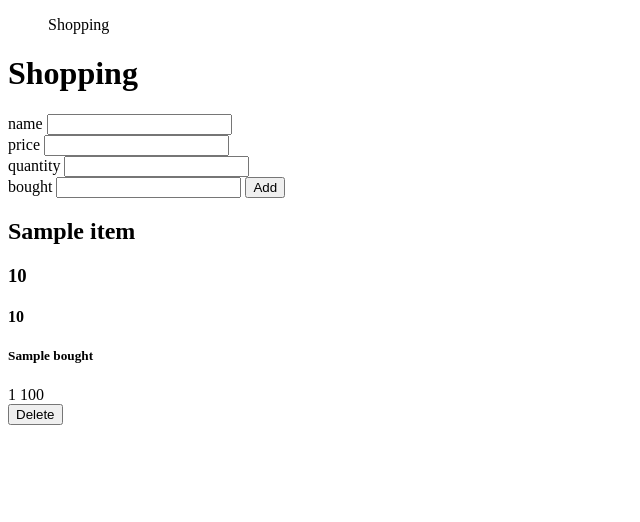
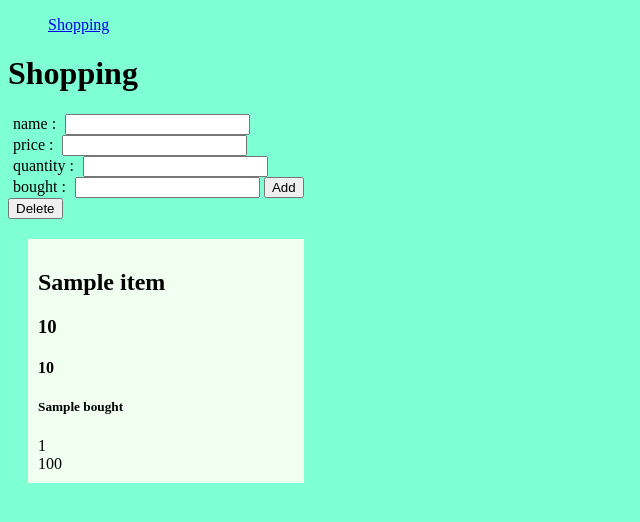
Before and after one commit to Amna25/weekend_3-HW, a Python web app: template templates/index.html in a window 1280 px wide. Shown: the top 522 px of the page, without its empty margins (0-640 px from the left). Run offline with Jinja, Linux system fonts and the light colour scheme; the template is opened without the code that fills it: most values are stand-ins (such as "Sample title", 1, 10 or a date in 2020).

Commit message:
css done

```diff
--- /dev/null
+++ b/static/main.css
@@ -0,0 +1,18 @@
+body{
+    background-color: aquamarine;
+}
+.form-inline label{
+    margin:5px;
+}
+.form-inline label:after{
+    content:" :";
+}
+
+.item {
+    display:inline-block;
+    flex-flow:column wrap ;
+    width: 20vw;
+    background-color:honeydew;
+    padding:10px;
+    margin:20px;
+}
--- a/templates/base.html
+++ b/templates/base.html
@@ -1,7 +1,7 @@
 <!DOCTYPE html>
 <html lang="en">
 <head>
-
+    <link rel="stylesheet" href="{{ url_for('static', filename='main.css') }}">
     <meta charset="UTF-8">
     <meta http-equiv="X-UA-Compatible" content="IE=edge">
     <meta name="viewport" content="width=device-width, initial-scale=1.0">
@@ -9,7 +9,7 @@
 </head>
 <body>
     <ul>
-        <a herf="/items">Shopping</a>
+        <a href="/items">Shopping</a>
 
     </ul>
     {% block content %}
--- a/templates/index.html
+++ b/templates/index.html
@@ -2,7 +2,7 @@
 {% block content %}
 <h1>Shopping</h1>
 
-<form action="/items" method="post">
+<form class="form-inline" action="/items" method="post">
     <label for="name">name</label>
     <input type="text" name="name" id="name"><br>
     <label for="price">price</label>
@@ -13,30 +13,26 @@
     <input type="text" name="bought" id="bought">
     <input type="submit" value="Add">
 </form>
+<form class="form-inline" action="/items/delete{{ items.name }}" method="POST">
+    <input type="submit"  value="Delete">
+</form>
 
-<!-- <div class="item-container"> -->
+<div class="item-container">
 {% for item in items %}
-<!-- <div class="items"> -->
+<div class="item">
 <h2>{{item.name}} </h2>
 <h3>{{item.price}} </h3>
 <h4>{{item.quantity}} </h4>
 <h5>{{item.bought}}</h5>
-{{items|length}}
-{{item.price*item.quantity}}
+<p1>{{items|length}}</p1><br>
+<p2>{{item.price*item.quantity}}</p2>
 
 
 
-<form action="/items/delete{{ items.name }}" method="POST">
-    <input type="submit"  value="Delete">
-</form>
-<!-- </div> -->
+
+</div>
 
 {% endfor %}
-<!-- </div>  -->
+</div>
 
 {% endblock %}
-
-
-
-a="test"
-a==test
```
Also changed, not shown: controllers/controller.py (+12 -20 lines), models/item_list.py (+0 -8 lines).
